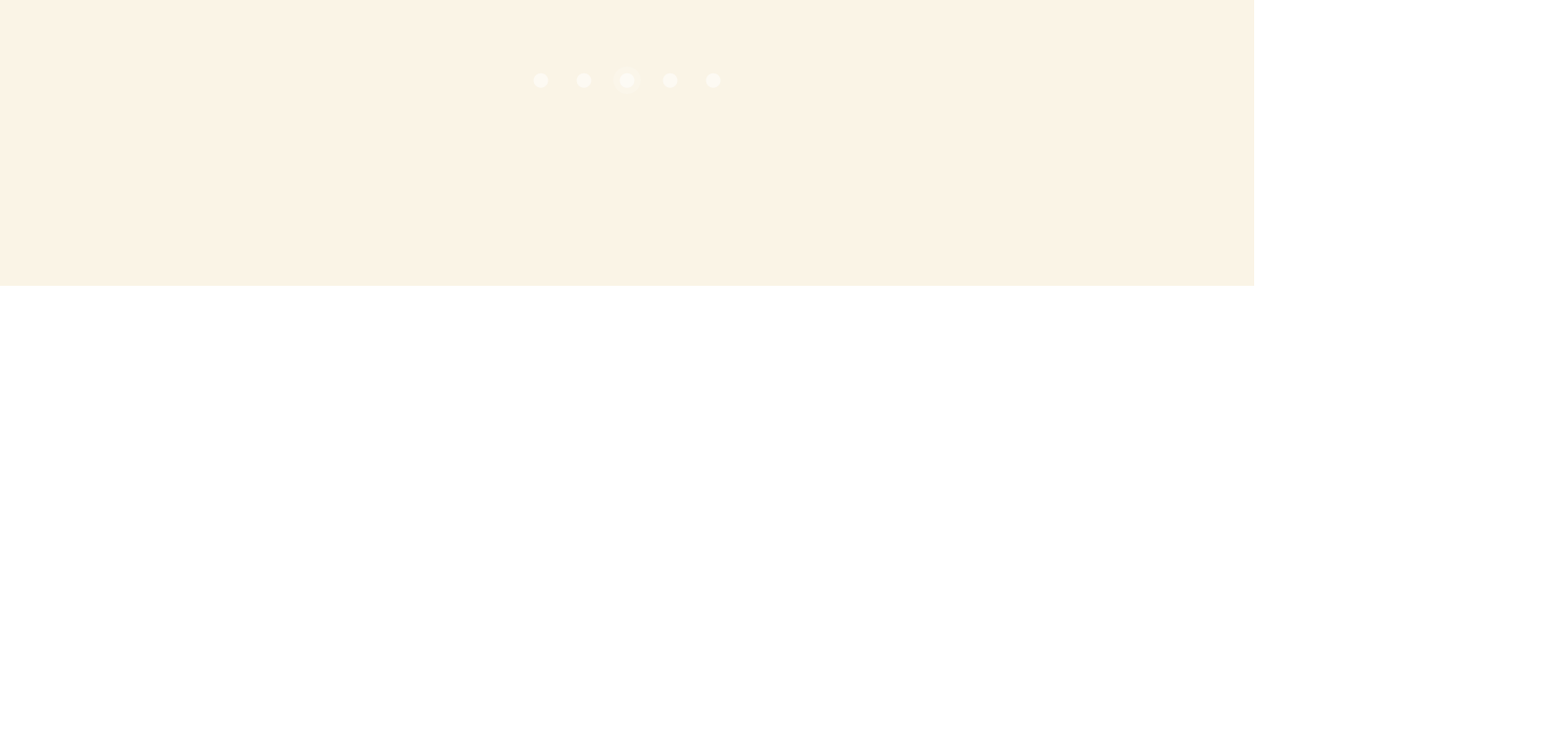
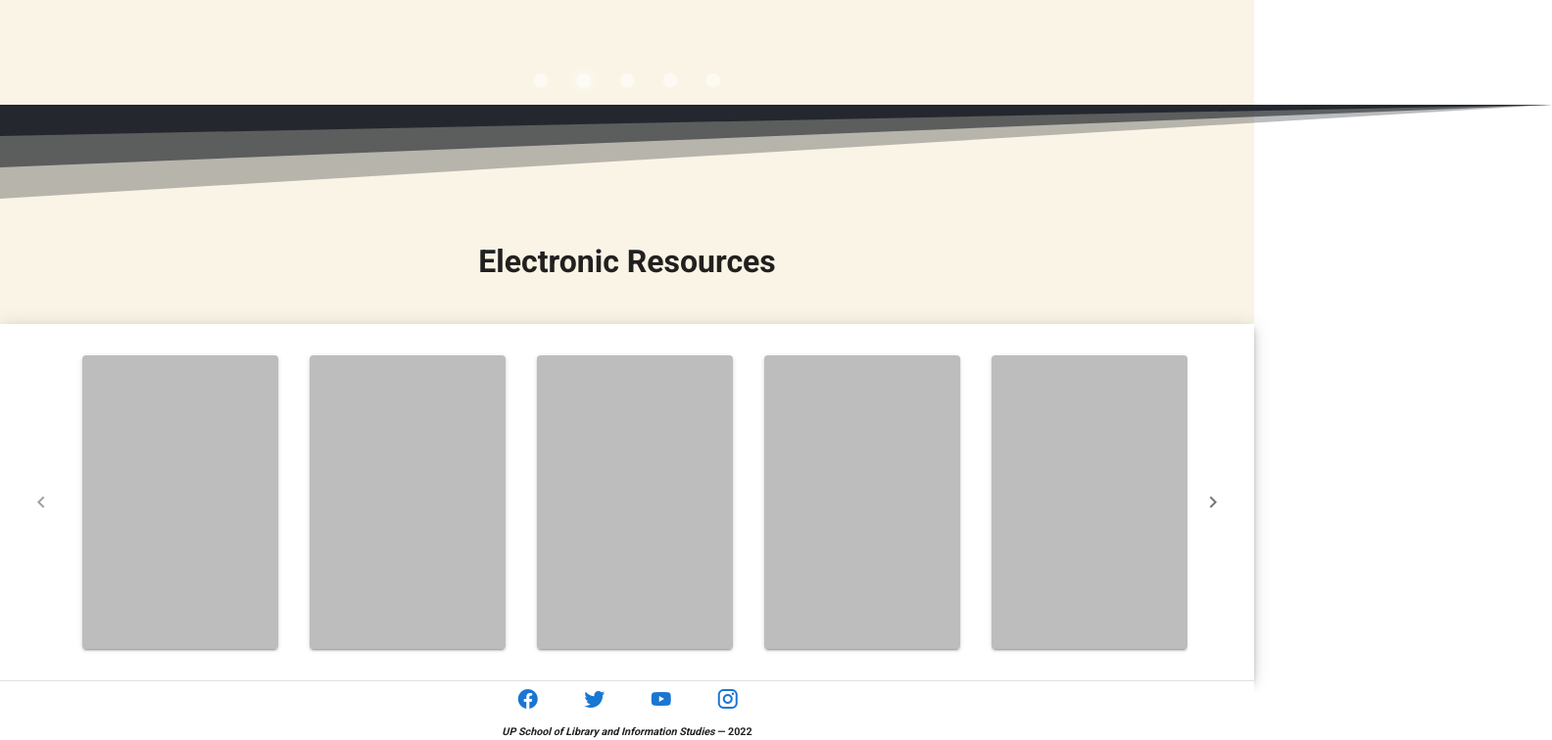
Before and after one commit to ajvtuliao/slis-digihub, a Vue app in the folder frontend/: page / in a window 1280 px wide. Shown: the part 508-1264 px from the top of the page at 98% size, 1584 px wide, since content can reach past the window. Before the commit the page ends 800 px from the top, so only its background shows below. Built offline with nearby package versions, Linux system fonts and the light colour scheme.

Commit message:
added electronic resources

```diff
--- a/frontend/src/App.vue
+++ b/frontend/src/App.vue
@@ -116,6 +116,23 @@
       </v-app-bar>
       <router-view />
     </v-main>
+    <v-footer
+      color="transparent"
+      padless
+    >
+      <v-card class="text-center" flat tile width="100%" color="##dbbb02">
+        <v-divider>
+        </v-divider>
+        <v-btn class="mx-4" v-for="icon in icons" :key="icon.name" icon dark>
+          <a :href="icon.url" :target="icon.target">
+            <v-icon size="24px">
+              {{ icon.name }}
+            </v-icon>
+            </a>
+        </v-btn>
+        <h6 class="mt-2 text-muted"> <i> UP School of Library and Information Studies </i> — {{ new Date().getFullYear() }} </h6>
+      </v-card>
+    </v-footer>
   </v-app>
 </template>
 
@@ -131,9 +148,32 @@ export default {
       rules: {
         required: (value) => !!value || "Required.",
       },
+      icons: [
+        {
+          name: "mdi-facebook",
+          url: "https://www.facebook.com/UPCSLibrary/",
+          target: "_blank",
+        },
+        {
+          name: "mdi-twitter",
+          url: "https://twitter.com/updcslib",
+          target: "_blank",
+        },
+        {
+          name: "mdi-youtube",
+          url: "http://www.cslib.upd.edu.ph/index.php",
+          target: "_blank",
+        },
+        {
+          name: "mdi-instagram",
+          url: "http://www.cslib.upd.edu.ph/index.php",
+          target: "_blank",
+        }
+      ],
     }
   }
 }
 </script>
 <style scoped>
+
 </style>
--- a/frontend/src/views/HomeView.vue
+++ b/frontend/src/views/HomeView.vue
@@ -2,7 +2,7 @@
   <div>
     <v-carousel
     cycle
-    interval="2000"
+    interval="3000"
     show-arrows
     hide-delimiter-background
     >
@@ -14,6 +14,48 @@
         transition="fade-transition"
       ></v-carousel-item>
     </v-carousel>
+    <div class="design-1"></div>
+    <div class="design-2"></div>
+    <div class="design-3"></div>
+    <div>
+      <h1 align="center" class="font-weight-bold my-10" color="rgba(30, 35, 40)"> Electronic Resources </h1>
+      <v-sheet
+        class="mx-auto"
+        elevation="6"
+        max-width="80em"
+      >
+        <v-slide-group
+          v-model="eresource"
+          class="pa-4"
+          center-active
+          show-arrows
+        >
+          <v-slide-item
+            v-for="n in 15"
+            :key="n"
+            v-slot="{ active, toggle }"
+          >
+            <v-card
+            :color=" active ? '#fcda42' : 'grey lighten-1'"
+            class="ma-4"
+            height="300"
+            width="200"
+            @click="toggle"
+            >
+              <v-row
+                class="fill-height"
+                align="center"
+                justify="center"
+              >
+
+              </v-row>
+            </v-card>
+          </v-slide-item>
+        </v-slide-group>
+      </v-sheet>
+    </div>
+
+
   </div>
 </template>
 
@@ -42,3 +84,29 @@
     }
   }
 </script>
+<style scoped>
+  .design-1 {
+    width: 0;
+	  height: 0;
+	  border-top: 0em solid transparent;
+	  border-left: 99em solid rgba(30, 35, 40, 0.9);
+	  border-bottom: 2em solid transparent;
+  }
+  .design-2 {
+    width: 0;
+	  height: 0;
+	  border-top: 0em solid transparent;
+    margin-top: -2em;
+	  border-left: 99em solid rgba(30, 35, 40, 0.6);
+	  border-bottom: 4em solid transparent;
+  }
+  .design-3 {
+    width: 0;
+	  height: 0;
+    margin-top: -4em;
+	  border-top: 0em solid transparent;
+	  border-left: 99em solid rgba(30, 35, 40, 0.3);
+	  border-bottom: 6em solid transparent;
+  }
+
+</style>
```
